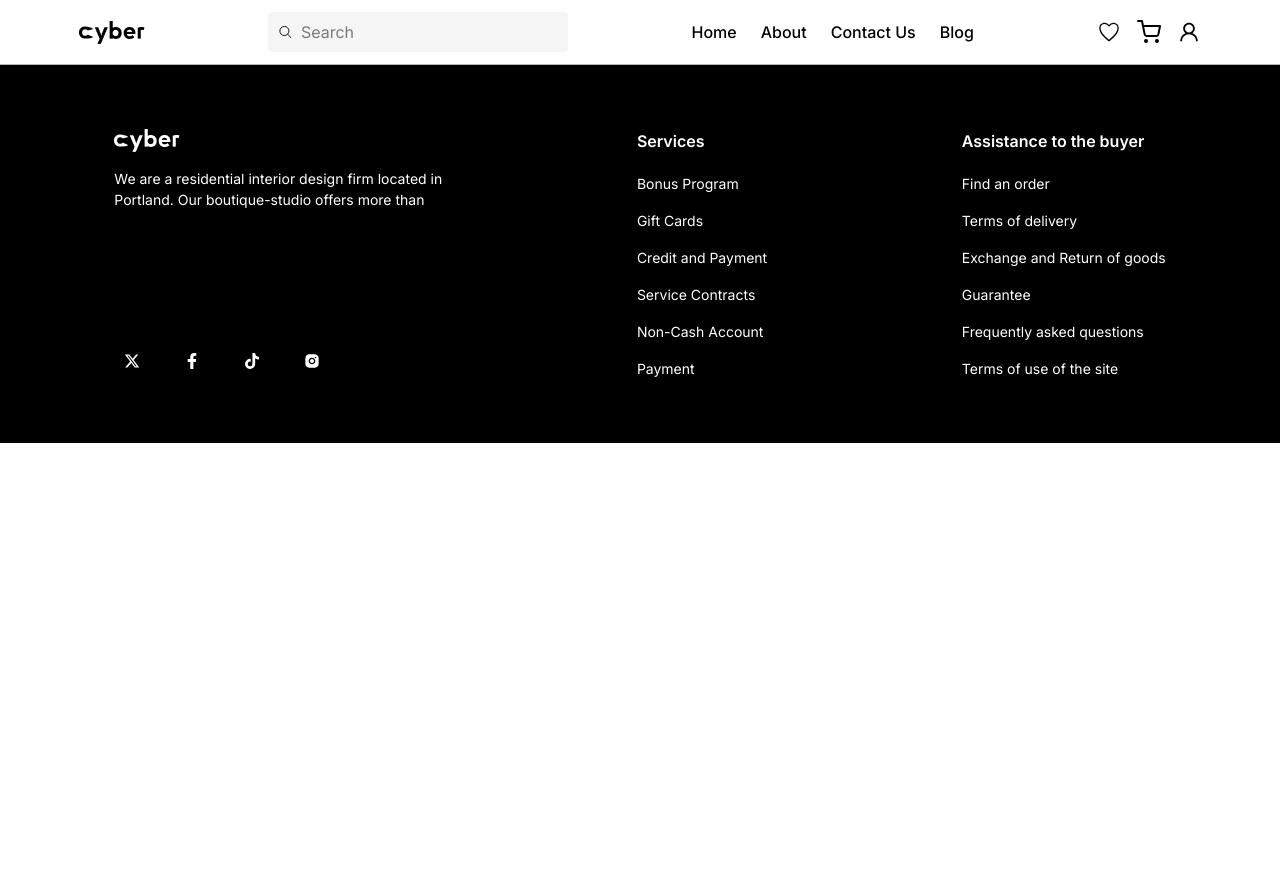
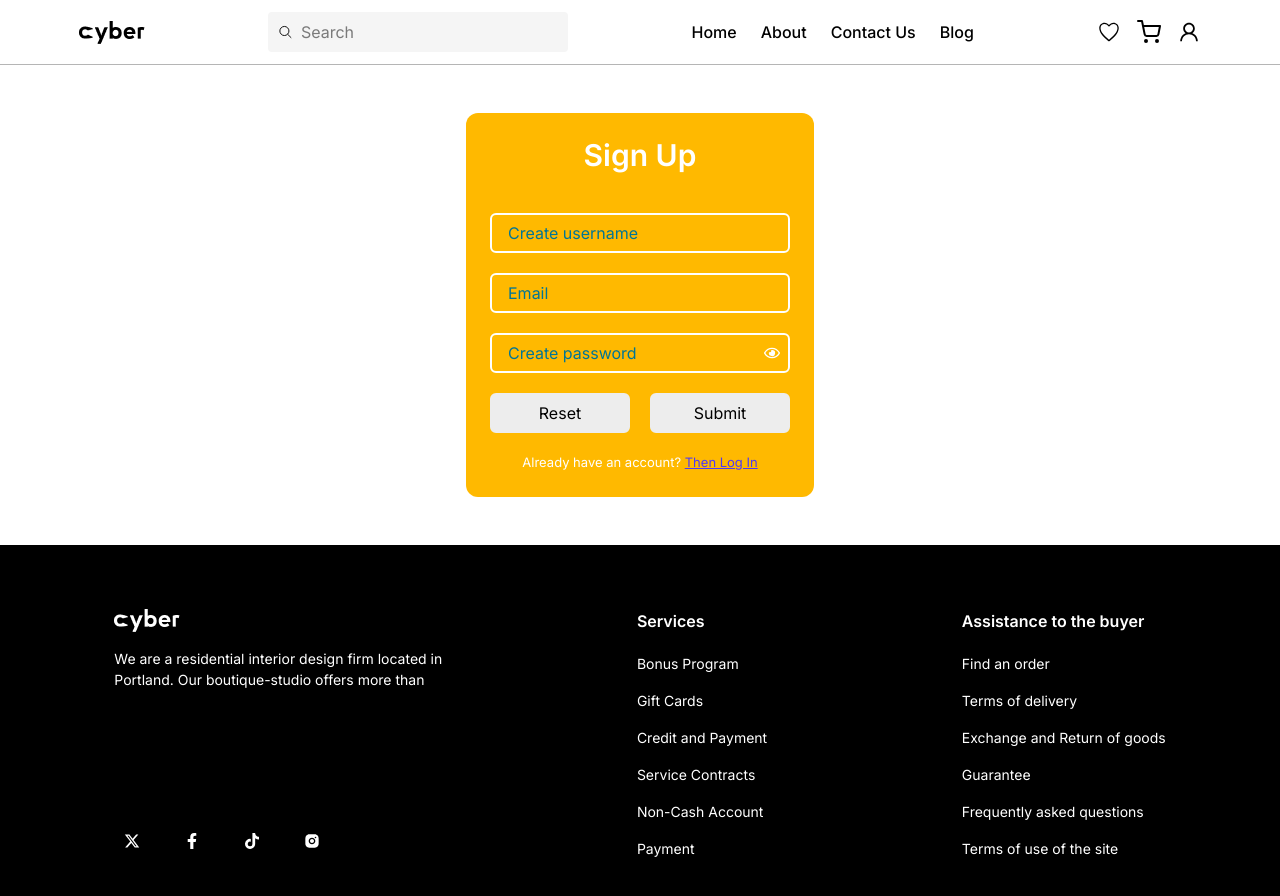
Before and after one commit to Magma008/Cyber-Store, a React (Vite) app: page /signup in a window 1280 px wide. Shown: the top 896 px of the page. Before the commit the page ends 800 px from the top, so only its background shows below. Built offline with nearby package versions, Linux system fonts and the light colour scheme.

Commit message:
29 November  2025 Saturday 10:10PM

```diff
--- a/src/App.jsx
+++ b/src/App.jsx
@@ -10,6 +10,8 @@ import Carts from './pages/carts'
 import Location from './pages/location'
 import Shipping from './pages/shipping'
 import Payment from './pages/payment'
+import Login from './pages/login'
+import SignUp from './pages/signUp'
 
 const App = () => {
   return (
@@ -24,6 +26,8 @@ const App = () => {
           <Route path="/location" element={<Location/>} />
           <Route path="/shipping" element={<Shipping/>} />
           <Route path="/payment" element={<Payment/>} />
+          <Route path="/login" element={<Login/>} />
+          <Route path="/signup" element={<SignUp/>} />
         </Routes>
         <Footer />
     </div>
--- a/src/components/navbar/index.jsx
+++ b/src/components/navbar/index.jsx
@@ -91,7 +91,7 @@ const Navbar = () => {
                   <p className='text-[7px]'>145</p>
                 </div>
               </Link>
-              <Link className='relative'>
+              <Link to='/signup' className='relative'>
                 <AiOutlineUser />
                 <div className="bg-red-500 min-w-[15px] min-h-[15px] absolute p-px -top-2 hidden  right-[-5px] flex items-center rounded-full justify-center text-white">
                   <p className='text-[7px]'>1456</p>
--- /dev/null
+++ b/src/pages/login/index.jsx
@@ -0,0 +1,41 @@
+import React, { useState } from 'react'
+import { FaEyeSlash, FaRegEye } from 'react-icons/fa';
+import { Link } from 'react-router-dom';
+
+const Login = () => {
+  const [visible, setVisible] = useState(false)
+
+  const passwordManager = (e) => {
+    e.preventDefault();
+    setVisible(prev => !prev)
+  }
+  return (
+    <div className='min-h-[60vh] flex justify-center items-center'>
+      <div className='min-h-[60vh] flex justify-center items-center'>
+        <div className="bg-amber-400 p-4 sm:p-6 rounded-xl flex-col gap-5 flex">
+          <h1 className="text-center text-3xl mb-5 font-semibold text-white">Log In</h1>
+          <form className='flex flex-col gap-5'>
+            <input required type="text" placeholder='Username' className='min-w-[300px] outline-0 border-2 rounded-md border-white px-4 py-1.5 placeholder:text-cyan-700 text-white' />
+            {/* <input type="email" placeholder='Email' className='min-w-[300px] outline-0 border-2 rounded-md border-white px-4 py-1.5 placeholder:text-cyan-700 text-white' /> */}
+            <div className="relative">
+              <input required type={`${visible ? "text" : "password"}`} placeholder='Password' className='min-w-[300px] outline-0 border-2 rounded-md border-white px-4 py-1.5 placeholder:text-cyan-700 text-white' />
+              {/* <FaRegEye onClick={() => setVisible(prev => !prev)} className='absolute right-2.5 top-[50%] translate-y-[-50%] cursor-pointer' /> */}
+              <button onClick={(e) => passwordManager(e)} className="absolute right-2.5 top-[50%] translate-y-[-50%] cursor-pointer text-white">
+                {/* <FaRegEye /> */}
+                {visible ? <FaEyeSlash /> : <FaRegEye />}
+              </button>
+            </div>
+            <div className="flex w-full items-center gap-5">
+              <button className="bg-[#EDEDED] text-black border-2 border-[#EDEDED] transition-all duration-300 hover:bg-transparent hover:text-white  w-full px-5 py-1.5 rounded-md cursor-pointer" type='submit'>Reset</button>
+              <button className="bg-[#EDEDED] text-black border-2 border-[#EDEDED] transition-all duration-300 hover:bg-transparent hover:text-white  w-full px-5 py-1.5 rounded-md cursor-pointer" type='submit'>Submit</button>
+              {/* <button className="bg-red-500 w-full px-5 py-1.5" type='submit'>Submit</button> */}
+            </div>
+          </form>
+          <p className='text-[13px] text-center text-white'>Don't have an account? <Link to="/signup"><span className='text-red-600 underline'>Create one</span></Link></p>
+        </div>
+      </div>
+    </div>
+  )
+}
+
+export default Login
--- /dev/null
+++ b/src/pages/signUp/index.jsx
@@ -0,0 +1,38 @@
+import React, { useState } from 'react'
+import { FaEyeSlash, FaRegEye } from 'react-icons/fa'
+import { Link } from 'react-router-dom'
+
+const SignUp = () => {
+    const [visible, setVisible] = useState(false)
+    const passwordManager = (e) => {
+        e.preventDefault();
+        setVisible(prev => !prev)
+    }
+    return (
+        <div className='min-h-[60vh] flex justify-center items-center'>
+            <div className="bg-amber-400 p-4 sm:p-6 rounded-xl flex-col gap-5 flex">
+                <h1 className="text-center text-3xl mb-5 font-semibold text-white">Sign Up</h1>
+                <form className='flex flex-col gap-5'>
+                    <input required type="text" placeholder='Create username' className='min-w-[300px] outline-0 border-2 rounded-md border-white px-4 py-1.5 placeholder:text-cyan-700 text-white' />
+                    <input required type="email" placeholder='Email' className='min-w-[300px] outline-0 border-2 rounded-md border-white px-4 py-1.5 placeholder:text-cyan-700 text-white' />
+                    <div className="relative">
+                        <input required type={`${visible ? "text" : "password"}`} placeholder='Create password' className='min-w-[300px] outline-0 border-2 rounded-md border-white px-4 py-1.5 placeholder:text-cyan-700 text-white' />
+                        {/* <FaRegEye onClick={() => setVisible(prev => !prev)} className='absolute right-2.5 top-[50%] translate-y-[-50%] cursor-pointer' /> */}
+                        <button onClick={(e) => passwordManager(e)} className="absolute right-2.5 top-[50%] translate-y-[-50%] cursor-pointer text-white">
+                            {/* <FaRegEye /> */}
+                            {visible ? <FaEyeSlash /> : <FaRegEye />}
+                        </button>
+                    </div>
+                    <div className="flex w-full items-center gap-5">
+                        <button className="bg-[#EDEDED] text-black border-2 border-[#EDEDED] transition-all duration-300 hover:bg-transparent hover:text-white  w-full px-5 py-1.5 rounded-md cursor-pointer" type='submit'>Reset</button>
+                        <button className="bg-[#EDEDED] text-black border-2 border-[#EDEDED] transition-all duration-300 hover:bg-transparent hover:text-white  w-full px-5 py-1.5 rounded-md cursor-pointer" type='submit'>Submit</button>
+                        {/* <button className="bg-red-500 w-full px-5 py-1.5" type='submit'>Submit</button> */}
+                    </div>
+                </form>
+                <p className='text-[13px] text-center text-white'>Already have an account? <Link to="/login"><span className='text-indigo-600 underline'>Then Log In</span></Link></p>
+            </div>
+        </div>
+    )
+}
+
+export default SignUp
```
